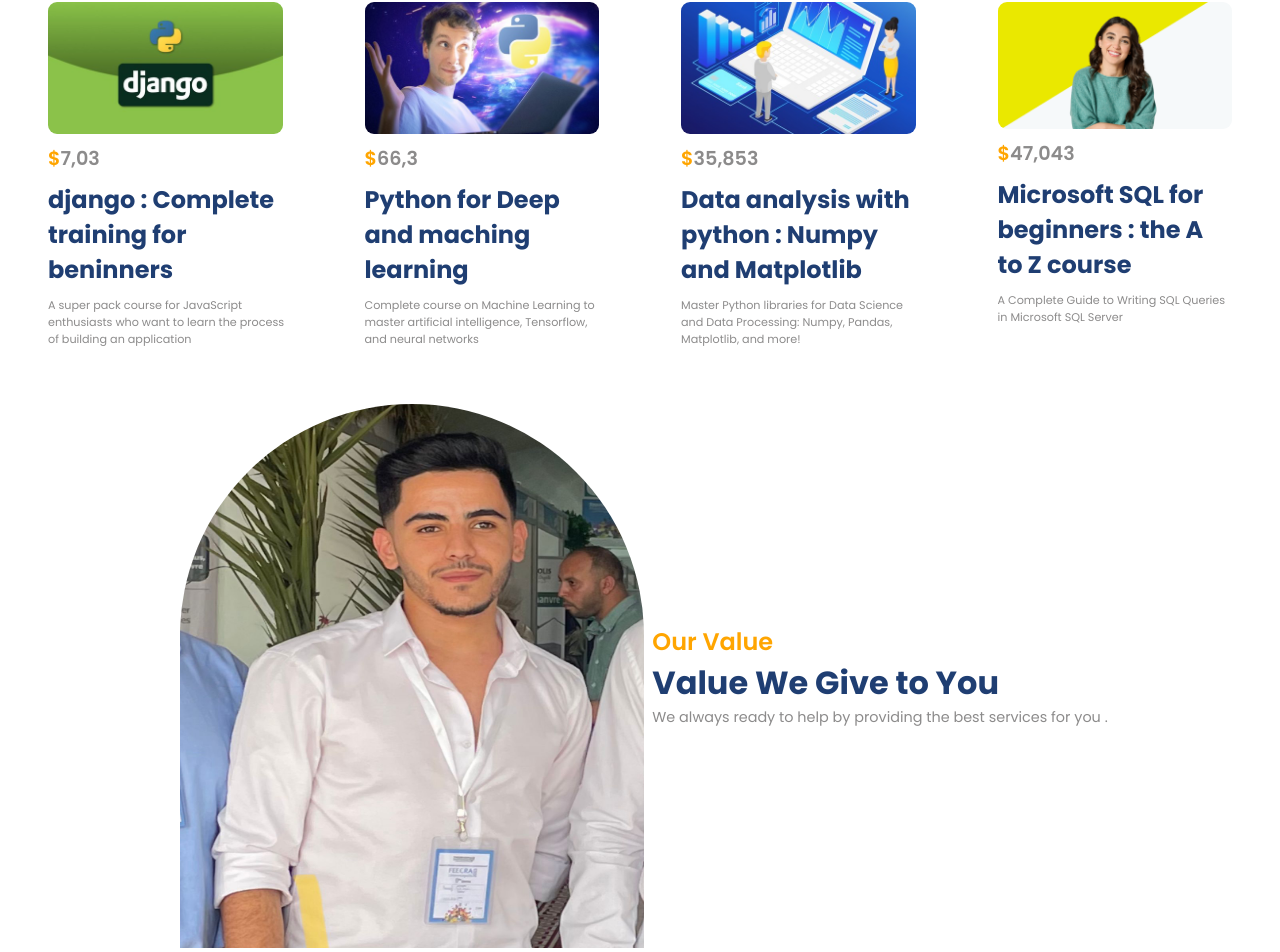
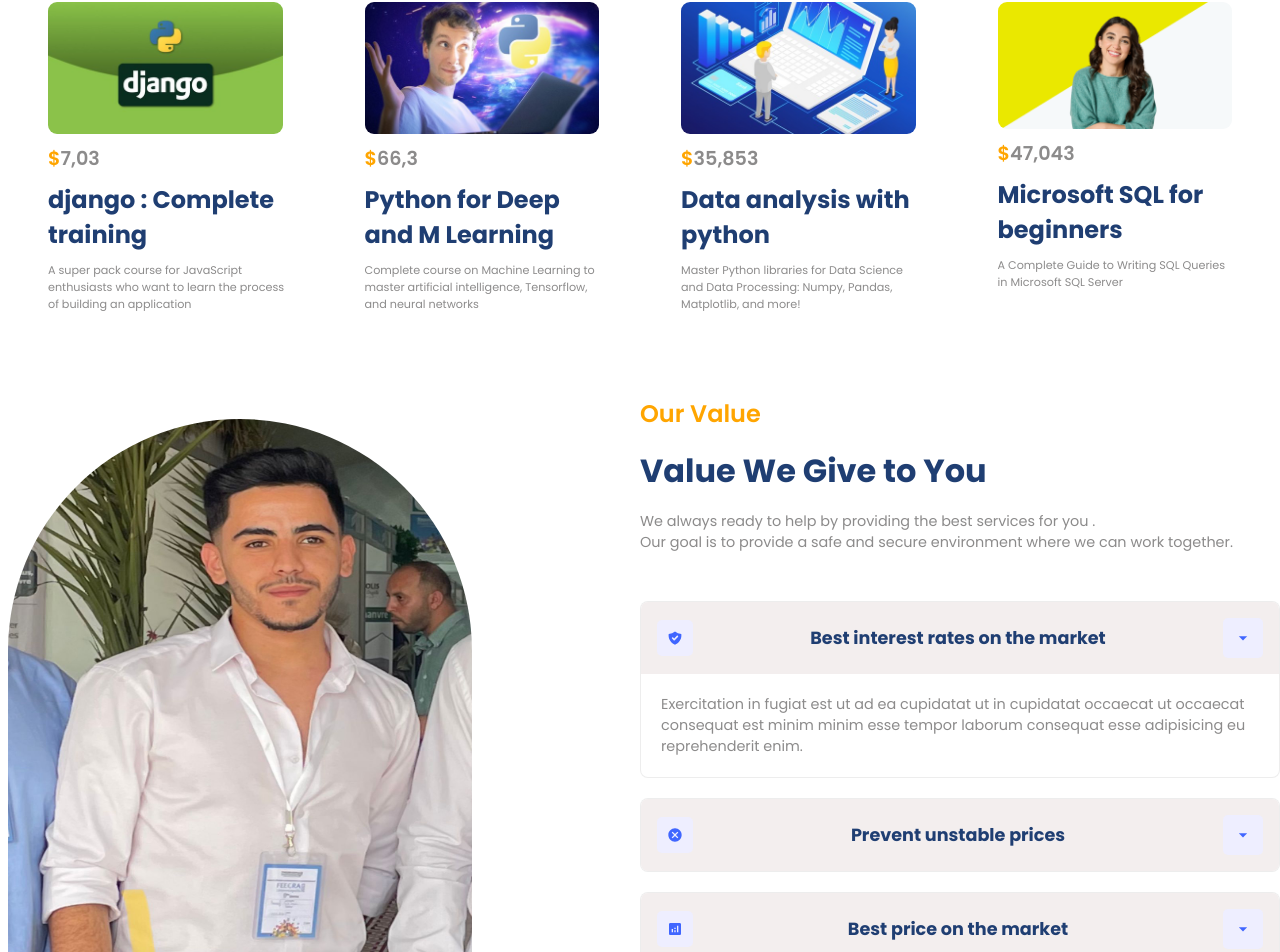
Before and after one commit to yousseflaghmir/e-learning-project, a React (Vite) app: page / in a window 1280 px wide. Shown: the part 1155-2107 px from the top of the page. Built offline with nearby package versions, Linux system fonts and the light colour scheme.

Commit message:
YOUSSEF HERE

```diff
--- a/src/compenants/value/value.css
+++ b/src/compenants/value/value.css
@@ -0,0 +1,49 @@
+.v-container .image-container{
+    border: 8px solid rgb(233, 232, 232 / 93%);
+}
+.v-container>div{
+    flex: 1; /* the items will grow and shrink y3ni ghykbro btasawi o ghy9smo espace binathom*/
+
+}
+.v-right{
+    gap:1rem;
+}
+.accordion{
+    margin-top: 2rem;
+    border: none;
+
+}
+.accordionItem{
+    background: white;
+    border: 0.8px solid rgba(128, 128, 128, 0.143);
+    border-radius: 8px;
+    margin-bottom: 20px;
+    overflow: hidden;
+    transition:.5s ease all ;
+}
+.accordionItem.expanded{
+    box-shadow: var(--shadow);
+    border-radius: 6px;
+}
+
+
+.accordionButton{
+    background-color: rgb(243, 238, 238);
+    padding: 1rem ;
+    width: 100%;
+    justify-content: space-between;
+    cursor: pointer;
+}
+.icon{
+    padding: 10px;
+    background-attachment: fixed;
+    background: #eeeeff;
+    border-radius: 5px;
+
+}
+.icon svg{
+    fill :var(--blue)
+}
+.accordionButton .primaryText{
+    font-size: 1.1rem;
+}
--- a/src/compenants/value/value.jsx
+++ b/src/compenants/value/value.jsx
@@ -1,4 +1,4 @@
-import React from 'react'
+import React, { useState } from 'react'
 import {
     Accordion,
     AccordionItem,
@@ -9,16 +9,18 @@ import {
 } from 'react-accessible-accordion'
 import "react-accessible-accordion/dist/fancy-example.css";
 import{MdOutlineArrowDropDown} from 'react-icons/md'
+import data from '../../utils/accordion'
 import './Value.css'
 
 const Value = () => {
+
     return (
         <section className="v-wrapper">
-            <div className="paddingd innerWidth flexCenter v-container">
+            <div className="padding innerWidth flexCenter v-container">
                 {/* left side */}
                 <div className="v-left">
                      <div className="image-container">
-                        <img src="./Value.png" alt="" />
+                        <img src="./value.png" alt="" />
                      </div>
                 </div>
                 <div className="flexColStart v-right">
@@ -26,7 +28,48 @@ const Value = () => {
                     <span className="primaryText">Value We Give to You</span>
                     <span className="secondaryText">
                         We always ready to help by providing the best services for you .
+                  <br/>
+                       Our goal is to provide a safe and secure environment where we can work together.
                     </span>
+
+                    <Accordion
+                    className="accordion"
+                    allowMultipleExpanded={false}
+                    preExpanded={[0]}>
+
+
+                               { data.map((item, i) => {
+                                const [className, setClassName] = useState(null);
+                                    return (
+                                        <AccordionItem className={'accordionItem ${className}'} key={i} uuid={i}>
+                                            <AccordionItemHeading>
+                                                <AccordionItemButton className="flexCenter accordionButton">
+
+                                                <AccordionItemState>
+
+                                                    {({ expanded }) =>
+                                                      expanded
+                                                        ? setClassName("expanded")
+                                                        : setClassName("collapsed")
+                                                    }
+
+                                                </AccordionItemState>
+
+                                                <div className="flexCenter icon">{item.icon}</div>
+                                                <span className="primaryText">{item.heading}</span>
+                                                <div className="flexCenter icon">
+                                                    <MdOutlineArrowDropDown size={20}/>
+                                                </div>
+                                                </AccordionItemButton>
+                                            </AccordionItemHeading>
+
+                                            <AccordionItemPanel>
+                                                <p className="secondaryText">{item.detail}</p>
+                                            </AccordionItemPanel>
+                                        </AccordionItem>
+                                    );
+                                })}
+                    </Accordion>
                 </div>
             </div>
         </section>
--- a/src/utils/slider.json
+++ b/src/utils/slider.json
@@ -1,36 +1,36 @@
 [
   {
-    "name": "django : Complete training for beninners",
+    "name": "django : Complete training ",
     "price": "7,03",
     "detail": "A super pack course for JavaScript enthusiasts who want to learn the process of building an application",
     "image": "./r6.jpg"
   },
   {
-    "name": "Python for Deep and maching learning",
+    "name": "Python for Deep and M Learning",
     "price": "66,3",
     "detail": "Complete course on Machine Learning to master artificial intelligence, Tensorflow, and neural networks",
     "image": "./r1.jpg"
   },
   {
-    "name": "Data analysis with python : Numpy and Matplotlib",
+    "name": "Data analysis with python ",
     "price": "35,853",
     "detail": "Master Python libraries for Data Science and Data Processing: Numpy, Pandas, Matplotlib, and more!",
     "image": "./r3.jpg"
   },
   {
-    "name": "Microsoft SQL for beginners : the A to Z course",
+    "name": "Microsoft SQL for beginners ",
     "price": "47,043",
     "detail": "A Complete Guide to Writing SQL Queries in Microsoft SQL Server",
     "image": "./r2.png"
   },
   {
-    "name": "Programming in python for data science ",
+    "name": "Programming in python for Data ",
     "price": "66,353",
     "detail": "Learn to program in Python and use NumPy, Pandas, Matplotlib and Seaborn to do Data Science.",
     "image": "./r7.jpg"
   },
   {
-    "name": "Migration of databases to AWS in Frensh!",
+    "name": "Migration of databases to AWS! ",
     "price": "35,853",
     "detail": "Obtain the knowledge necessary to host your relational databases in the AWS Cloud",
     "image": "./r4.jpg"
```
